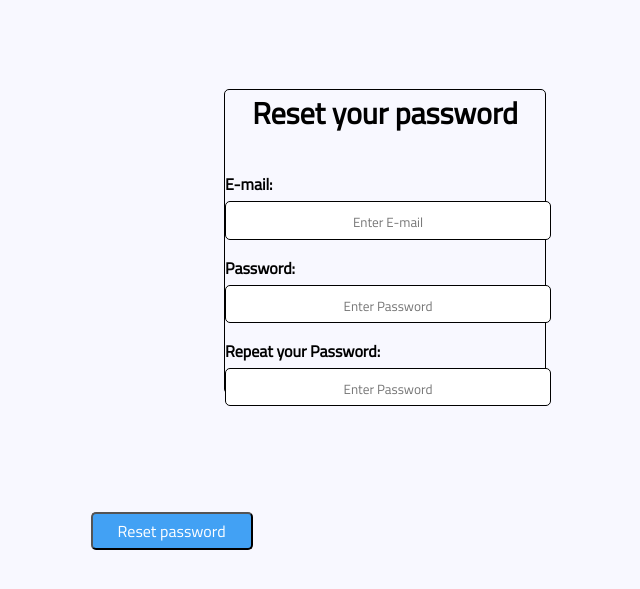
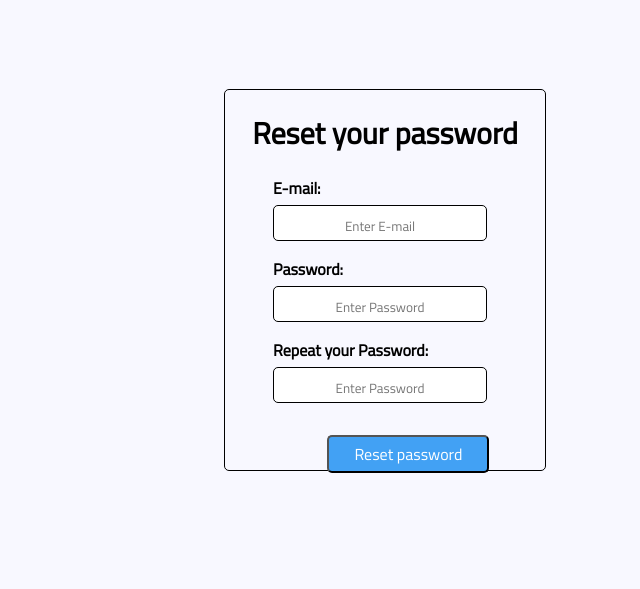
Before and after one commit to cotaoctavian/PoTr, a PHP site: page /password.html in a window 1280 px wide. Shown: the part 88-677 px from the top of the page, without its empty margins (255-895 px from the left). Run offline with PHP 8.4, Linux system fonts and the light colour scheme.

Commit message:
Update style.css

```diff
--- a/style.css
+++ b/style.css
@@ -360,7 +360,7 @@
 	padding: 5px 25px;
 	text-align: center;
     margin-top:3%;
-       margin-left:35%;
+    margin-left:37%;
     margin-bottom: 3%;
 }
 
@@ -380,6 +380,7 @@
 	font-family: 'Titillium Web', sans-serif;
 	font-weight: 700;
 	margin-bottom: 5px;
+    margin-left:15%;
 }
 
 .text {
@@ -391,8 +392,6 @@
 	font-family: 'Titillium Web', sans-serif;
 	font-size: 30px;
 	font-weight: 700;
-	margin: 0;
-	padding: 0 0 20px;
 	text-align: center;
 }
 
@@ -400,8 +399,7 @@
 	font-family: 'Titillium Web', sans-serif;
 	font-size: 15px;
 	margin-top: 20%;
-    padding-left:16%;
-	position: absolute;
+    padding-left:33%;
 	text-decoration: none;
 }
 
@@ -463,10 +461,11 @@
 	border: 1px solid black;
 	border-radius: 5px;
 	font-family: 'Titillium Web', sans-serif;
-	height: 10%;
-	padding-top: 5px;
+	height: 7%;
+	padding-top: 2%;
 	text-align: center;
-	width: 100%;
+    margin-left:15%;
+	width: 65%;
 }
 
 .button-reset-pass {
@@ -475,11 +474,10 @@
 	color: #fff;
 	font-family: 'Titillium Web', sans-serif;
 	font-size: 16px;
-	left: 27%;
 	padding: 5px 25px;
-	position: absolute;
-	text-align: center;
-	top: 75%;
+    margin-top:10%;
+    margin-left:32%;
+    margin-bottom: 5%;
 }
 
 .table-summary {
```
Lines whose indentation alone changed are shown as unchanged.
